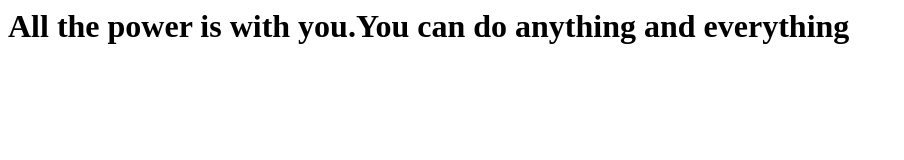
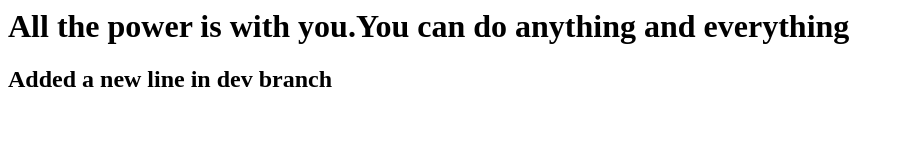
Before and after one commit to roshan-patra/firstgitrepo, a plain HTML site: page index.html in a window 1280 px wide. Shown: the whole page, without its empty margins (0-904 px from the left). Drawn offline with Linux system fonts and the light colour scheme.

Commit message:
added a new line in dev branch

```diff
--- a/index.html
+++ b/index.html
@@ -1,5 +1,6 @@
 <html>
 <body>
 	<h1>All the power is with you.You can do anything and everything</h1>
+	<h2>Added a new line in dev branch</h2>
 </body>
 </html>
```
